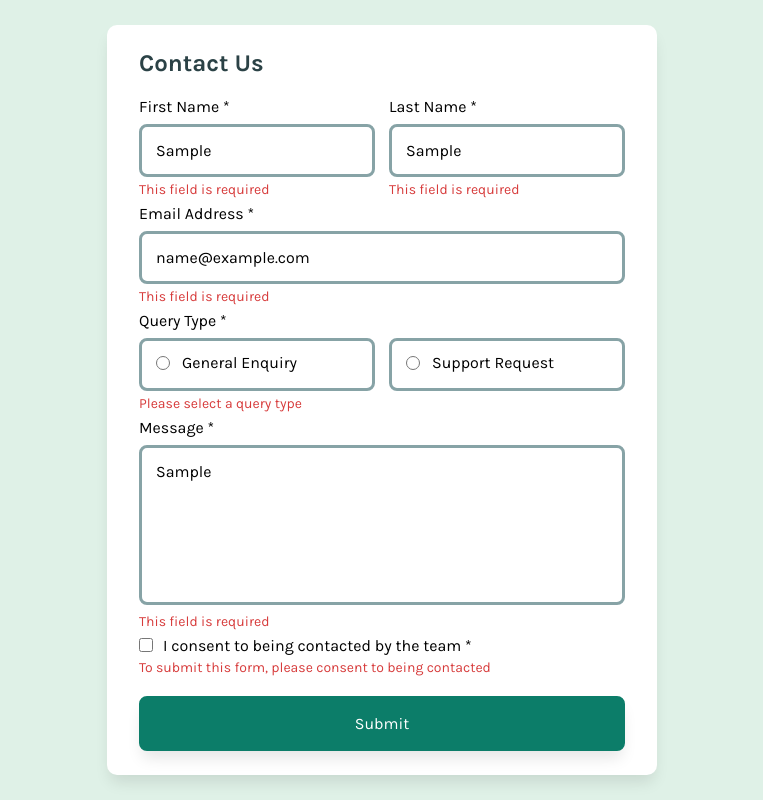
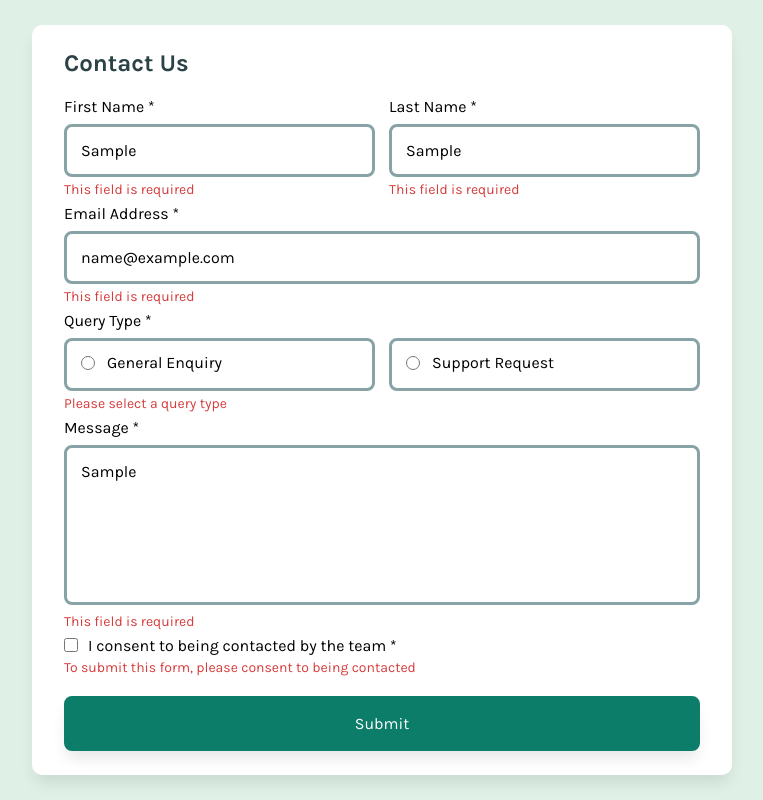
Before and after one commit to daldev14/html-challenges, a plain HTML site: page src/pages/contact-form-main/index.html in a window 1280 px wide. Both pictures are taken after typing "Sample", "Sample", "name@example.com", "Sample" into the empty fields and a click on the button "Submit". Shown: the whole page, without its empty margins (258-1021 px from the left). Drawn offline with Linux system fonts and the light colour scheme.

Commit message:
Update challenge contact-form-main

```diff
--- a/src/pages/contact-form-main/main.js
+++ b/src/pages/contact-form-main/main.js
@@ -42,7 +42,7 @@ $form.addEventListener('submit', (event) => {
 
   setTimeout(() => {
     $alertCard.classList.remove('show-alert')
-  }, 4000)
+  }, 5000)
 })
 
 function ToggleEnabledForm(form) {
--- a/src/pages/contact-form-main/style.css
+++ b/src/pages/contact-form-main/style.css
@@ -127,7 +127,7 @@ p:has(~ .input-group) {
 
   transition-property: all;
   transition-timing-function: cubic-bezier(0.4, 0, 0.2, 1);
-  transition-duration: 150ms;
+  transition-duration: 200ms;
 }
 
 .show-error {
@@ -157,6 +157,14 @@ button {
   background-color: var(--green-medium);
   box-shadow: 0px 10px 15px -3px rgba(0, 0, 0, 0.1);
   cursor: pointer;
+
+  transition-property: all;
+  transition-timing-function: cubic-bezier(0.4, 0, 0.2, 1);
+  transition-duration: 300ms;
+}
+
+button:hover {
+  background-color: hsl(169, 86%, 23%);
 }
 
 button:disabled {
@@ -235,7 +243,7 @@ button:disabled {
 
 @media screen and (min-width: 768px) {
   .card {
-    width: 550px;
+    width: 700px;
   }
 
   .input-group {
```
